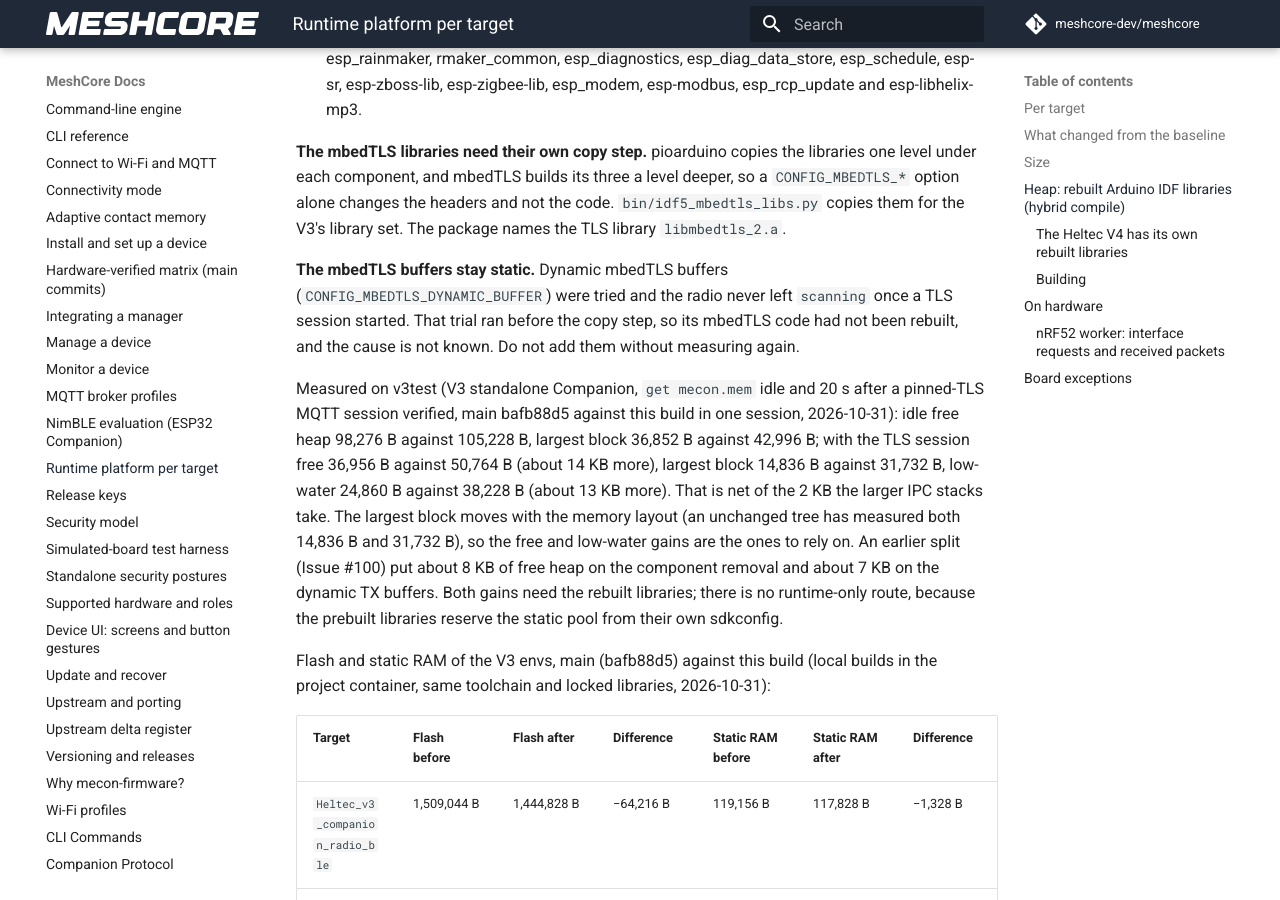
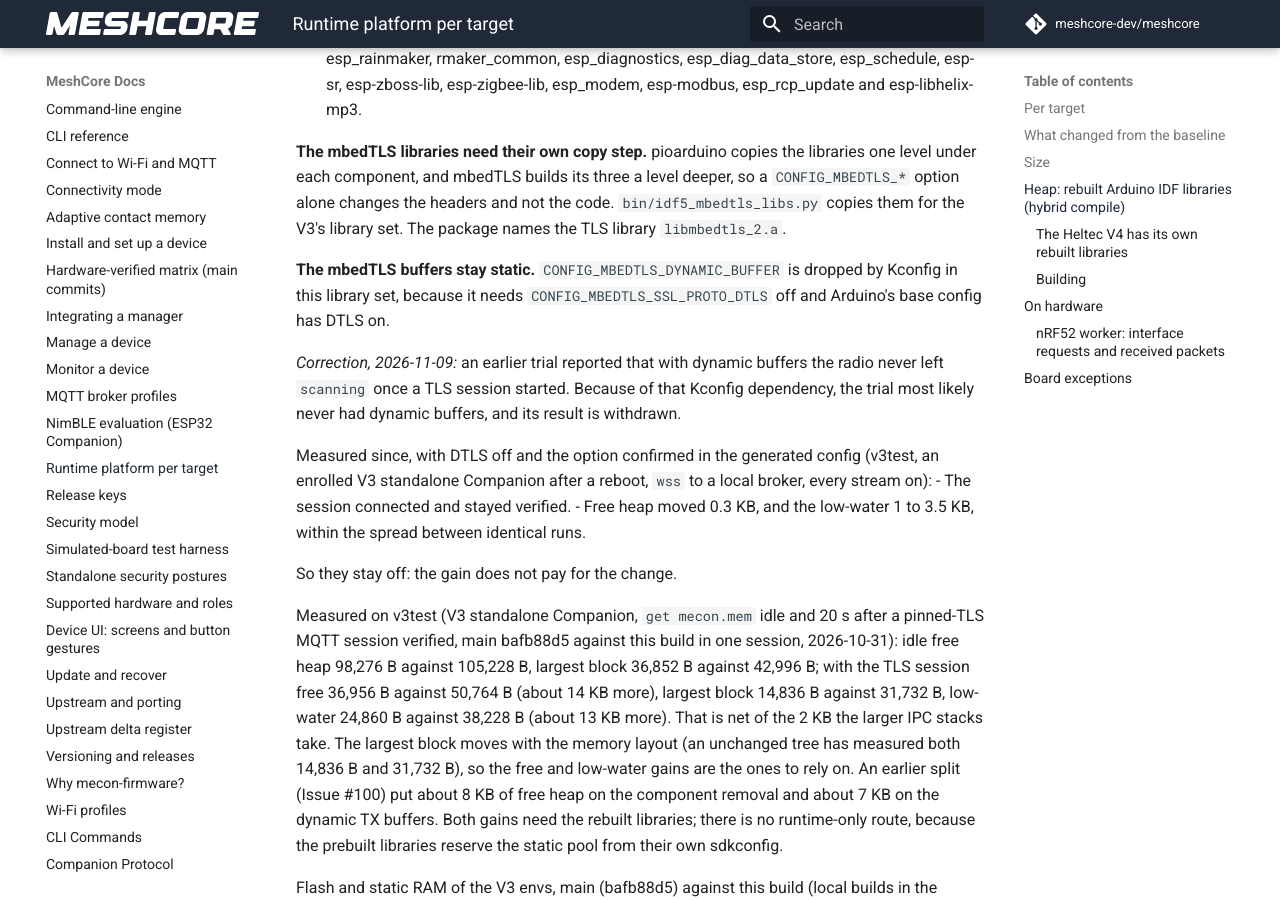
Before and after one commit to hoejriis/mecon-firmware, an MkDocs documentation site: the page built from docs/PLATFORM.md, in a window 1280 px wide and 900 px high, scrolled down 4555 px. Built offline with MkDocs 1.6.1 and Material for MkDocs 9.7.7, drawn with Linux system fonts in a browser that asks for light colours; comment, search, counter and statistics services are not loaded.

Commit message:
PLATFORM: the dynamic-buffer trial is withdrawn; measured again
CONFIG_MBEDTLS_DYNAMIC_BUFFER needs DTLS off, and Arduino's base config has it
on, so Kconfig dropped the option and the trial reported as "never left
scanning" most likely never had it. Measured on v3test with DTLS off and the
option confirmed (Issue #100): no gain beyond run-to-run spread, so it stays
off. platformio.ini's note says the same. No build change.

Co-Authored-By: Claude Opus 5.5 (1M context) <noreply@anthropic.com>

```diff
--- a/docs/PLATFORM.md
+++ b/docs/PLATFORM.md
@@ -75,7 +75,15 @@ What is set:
 
 **The mbedTLS libraries need their own copy step.** pioarduino copies the libraries one level under each component, and mbedTLS builds its three a level deeper, so a `CONFIG_MBEDTLS_*` option alone changes the headers and not the code. `bin/idf5_mbedtls_libs.py` copies them for the V3's library set. The package names the TLS library `libmbedtls_2.a`.
 
-**The mbedTLS buffers stay static.** Dynamic mbedTLS buffers (`CONFIG_MBEDTLS_DYNAMIC_BUFFER`) were tried and the radio never left `scanning` once a TLS session started. That trial ran before the copy step, so its mbedTLS code had not been rebuilt, and the cause is not known. Do not add them without measuring again.
+**The mbedTLS buffers stay static.** `CONFIG_MBEDTLS_DYNAMIC_BUFFER` is dropped by Kconfig in this library set, because it needs `CONFIG_MBEDTLS_SSL_PROTO_DTLS` off and Arduino's base config has DTLS on.
+
+*Correction, 2026-11-09:* an earlier trial reported that with dynamic buffers the radio never left `scanning` once a TLS session started. Because of that Kconfig dependency, the trial most likely never had dynamic buffers, and its result is withdrawn.
+
+Measured since, with DTLS off and the option confirmed in the generated config (v3test, an enrolled V3 standalone Companion after a reboot, `wss` to a local broker, every stream on):
+- The session connected and stayed verified.
+- Free heap moved 0.3 KB, and the low-water 1 to 3.5 KB, within the spread between identical runs.
+
+So they stay off: the gain does not pay for the change.
 
 Measured on v3test (V3 standalone Companion, `get mecon.mem` idle and 20 s after a pinned-TLS MQTT session verified, main bafb88d5 against this build in one session, 2026-10-31): idle free heap 98,276 B against 105,228 B, largest block 36,852 B against 42,996 B; with the TLS session free 36,956 B against 50,764 B (about 14 KB more), largest block 14,836 B against 31,732 B, low-water 24,860 B against 38,228 B (about 13 KB more). That is net of the 2 KB the larger IPC stacks take. The largest block moves with the memory layout (an unchanged tree has measured both 14,836 B and 31,732 B), so the free and low-water gains are the ones to rely on. An earlier split (Issue #100) put about 8 KB of free heap on the component removal and about 7 KB on the dynamic TX buffers. Both gains need the rebuilt libraries; there is no runtime-only route, because the prebuilt libraries reserve the static pool from their own sdkconfig.
 
```
Also changed, not shown: 1 other file.
